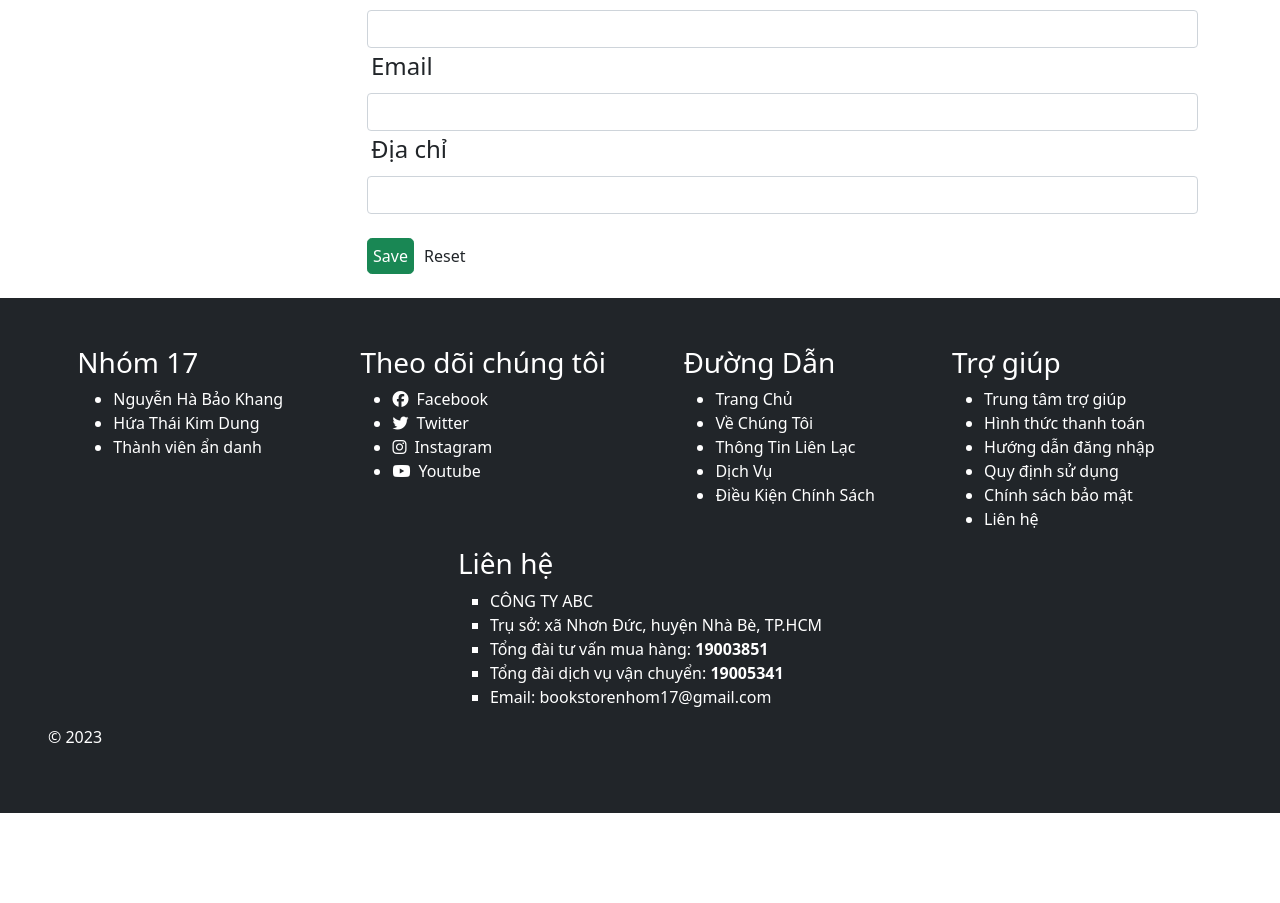
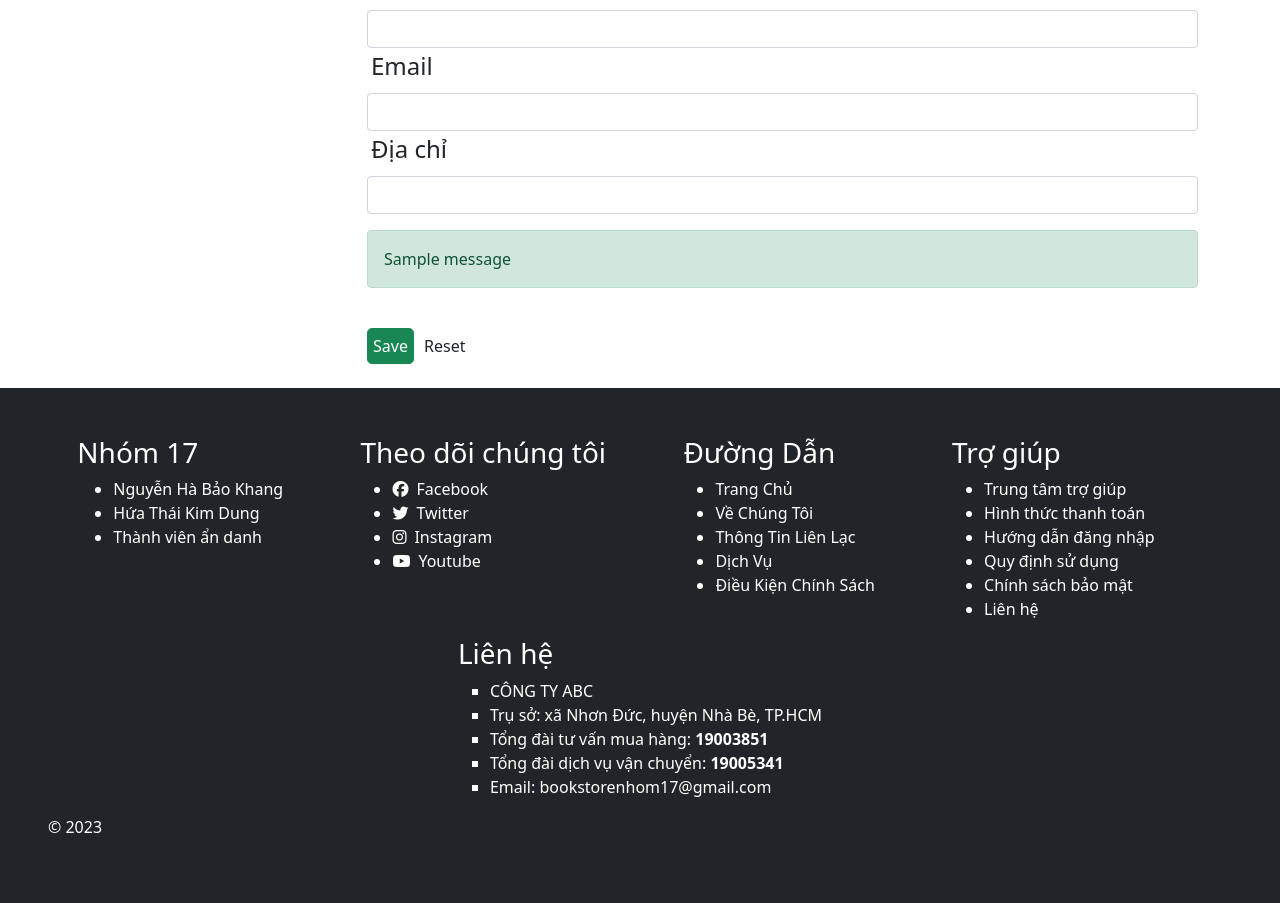
Before and after one commit to NHBKhang/BookstoreSystemV2, a Django app: template core/templates/profile.html in a window 1280 px wide. Shown: the part 643-1546 px from the top of the page. Before the commit the page ends 1456 px from the top, so only its background shows below. Run offline with Django 5.2, Linux system fonts and the light colour scheme; the template is opened without the code that fills it: most values are stand-ins (such as "Sample title", 1, 10 or a date in 2020); one stand-in notice (Sample message) is shown; some libraries are stand-ins or nearby versions.

Commit message:
update and fix profile

```diff
--- a/core/dao.py
+++ b/core/dao.py
@@ -179,12 +179,14 @@ def profile_stats(user):
     }
 
 
-def update_user(id, first_name, last_name, birthday, gender, phone, email, address, avatar):
+def update_user(id, first_name, last_name, birthday, gender, phone, email, address, avatar = None):
     try:
         user = User.objects.filter(pk=id)
 
         user.update(first_name=first_name, last_name=last_name, birthday=birthday, gender=gender, phone=phone,
-                    email=email, address=address, avatar=cloudinary.uploader.upload(avatar)['secure_url'])
+                    email=email, address=address)
+        if avatar:
+            user.update(avatar=cloudinary.uploader.upload(avatar)['secure_url'])
 
         return True
     except Exception as e:
--- a/core/static/css/styles.css
+++ b/core/static/css/styles.css
@@ -110,6 +110,7 @@ html {
     height: 35px;
     margin: 0 1px;
     padding: 0;
+    border-radius: 50%;
 }
 
 .bg-blue {
--- a/core/templates/profile.html
+++ b/core/templates/profile.html
@@ -10,7 +10,7 @@
     </div>
     <div class="row">
         <div class="col-md-3"><!--left col-->
-            <form class="form" action="/profile/" method="post" id="registrationForm">
+            <form class="form" action="/profile/" method="post" id="registrationForm" enctype="multipart/form-data">
                 {% csrf_token %}
 
                 <div class="text-center">
@@ -120,6 +120,18 @@
                         </div>
                     </div>
 
+                    {% for message in messages %}
+                    {% if message.tags == 'success' %}
+                    <div class="alert alert-success mt-3" role="alert">
+                        {{ message }}
+                    </div>
+                    {% elif message.tags == 'error' %}
+                    <div class="alert alert-danger mt-3" role="alert">
+                        {{ message }}
+                    </div>
+                    {% endif %}
+                    {% endfor %}
+
                     <div class="form-group">
                         <div class="col-xs-12">
                             <br>
```
Also changed, not shown: core/views.py (+8 -3 lines).
